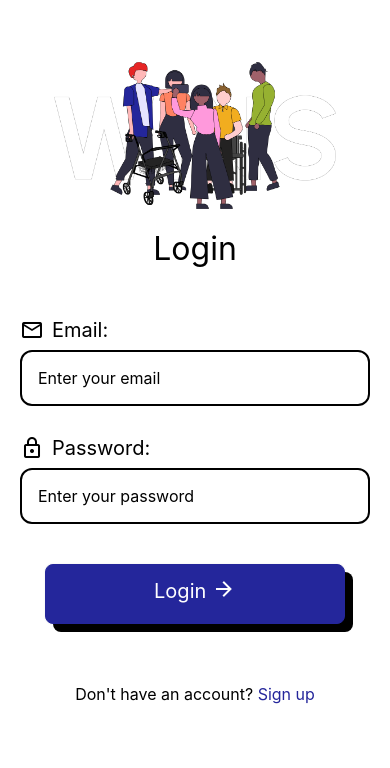
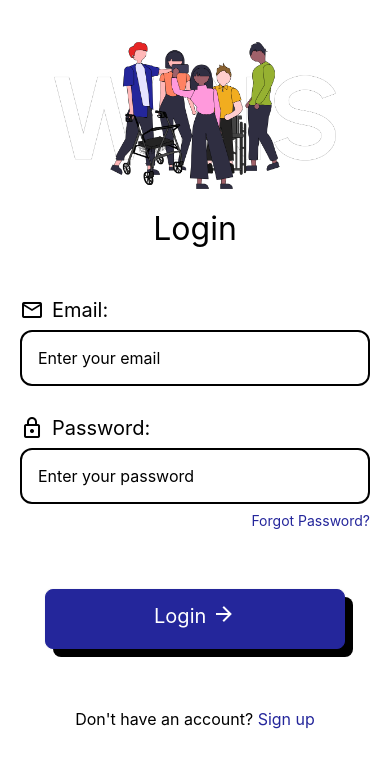
Before and after one commit to kelseyoates/selfadvocacywins, a React Native app: screen /Login in a window 390 px wide. Shown: the top 768 px of the page. Built offline with nearby package versions, Linux system fonts and the light colour scheme; no server answers; what @cometchat-pro/react-native-chat would draw is missing.

Commit message:
added an anywhere option to the state dropdown

```diff
--- a/src/components/StateDropdown.js
+++ b/src/components/StateDropdown.js
@@ -4,6 +4,7 @@ import { SelectList } from 'react-native-dropdown-select-list';
 
 const StateDropdown = ({ selectedState, onStateChange }) => {
   const states = [
+    { key: 'ANY', value: 'Anywhere' },
     { key: 'AL', value: 'Alabama' },
     { key: 'AK', value: 'Alaska' },
     { key: 'AZ', value: 'Arizona' },
@@ -58,7 +59,7 @@ const StateDropdown = ({ selectedState, onStateChange }) => {
 
   const handleSelect = (val) => {
     if (onStateChange) {
-      onStateChange(val);
+      onStateChange(val === 'Anywhere' ? '' : val);
     }
   };
 
@@ -68,7 +69,7 @@ const StateDropdown = ({ selectedState, onStateChange }) => {
       accessible={true}
       accessibilityRole="combobox"
       accessibilityLabel="State selection dropdown"
-      accessibilityHint="Select your state from the list"
+      accessibilityHint="Select your state or choose Anywhere to see users from all states"
     >
       <SelectList
         setSelected={handleSelect}
--- a/src/screens/LoginScreen.js
+++ b/src/screens/LoginScreen.js
@@ -14,7 +14,7 @@ import {
   AccessibilityInfo
 } from 'react-native';
 import MaterialCommunityIcons from 'react-native-vector-icons/MaterialCommunityIcons';
-import { signInWithEmailAndPassword } from 'firebase/auth';
+import { signInWithEmailAndPassword, sendPasswordResetEmail } from 'firebase/auth';
 import { auth } from '../config/firebase';
 import { CometChat } from '@cometchat-pro/react-native-chat';
 import { COMETCHAT_CONSTANTS } from '../config/cometChatConfig';
@@ -73,6 +73,34 @@ const LoginScreen = ({ navigation }) => {
     } catch (error) {
       console.error('Login error:', error);
       Alert.alert('Login Failed', error.message);
+    }
+  };
+
+  const handleForgotPassword = async () => {
+    if (!email.trim()) {
+      Alert.alert(
+        'Email Required',
+        'Please enter your email address first.',
+        [{ text: 'OK' }]
+      );
+      return;
+    }
+
+    try {
+      await sendPasswordResetEmail(auth, email);
+      Alert.alert(
+        'Password Reset Email Sent',
+        'Please check your email for instructions to reset your password.',
+        [{ text: 'OK' }]
+      );
+      announceToScreenReader('Password reset email sent');
+    } catch (error) {
+      console.error('Password reset error:', error);
+      Alert.alert(
+        'Error',
+        'Failed to send password reset email. Please verify your email address.',
+        [{ text: 'OK' }]
+      );
     }
   };
 
@@ -153,6 +181,17 @@ const LoginScreen = ({ navigation }) => {
               accessibilityHint="Enter your password"
               accessibilityRole="text"
             />
+
+            <TouchableOpacity
+              onPress={handleForgotPassword}
+              style={styles.forgotPasswordContainer}
+              accessible={true}
+              accessibilityLabel="Forgot password"
+              accessibilityHint="Double tap to reset your password"
+              accessibilityRole="link"
+            >
+              <Text style={styles.forgotPasswordText}>Forgot Password?</Text>
+            </TouchableOpacity>
           </View>
 
           <View style={styles.buttonContainer}>
@@ -327,7 +366,17 @@ const styles = StyleSheet.create({
     width: 90,
     height: 90,
     borderRadius: 15,
-  }
+  },
+
+  forgotPasswordContainer: {
+    alignSelf: 'flex-end',
+    marginTop: 8,
+    marginBottom: 20,
+  },
+  forgotPasswordText: {
+    color: '#24269B',
+    fontSize: 14,
+  },
 });
 
 export default LoginScreen;
```
